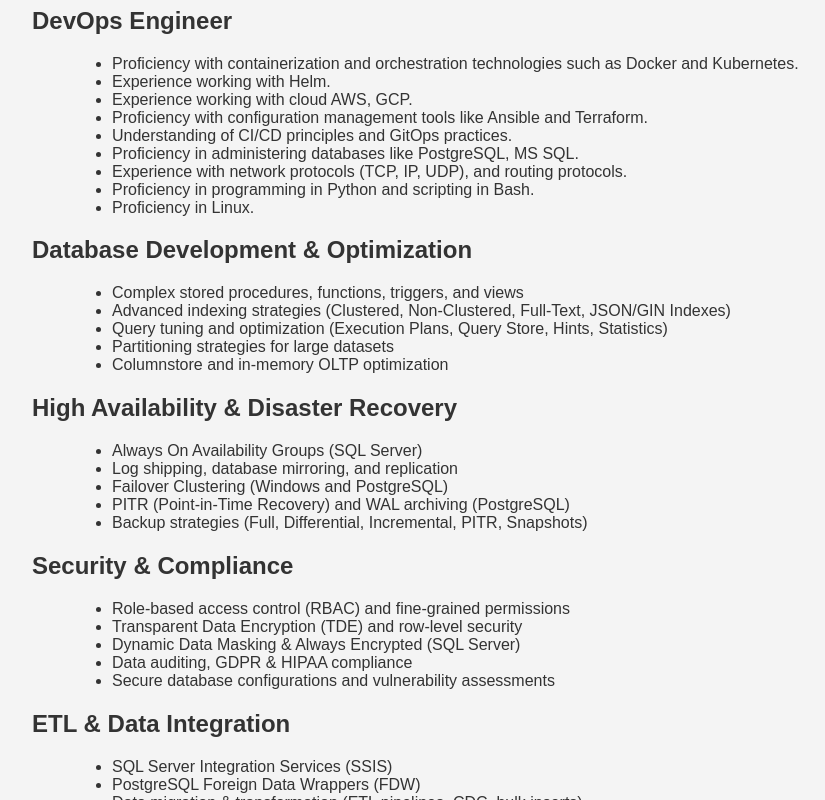
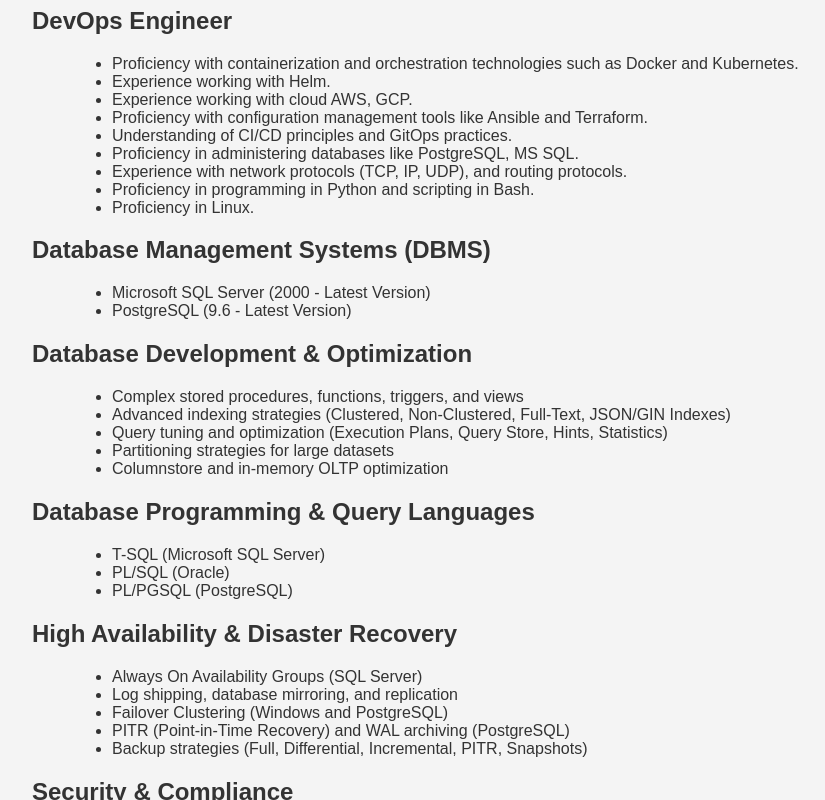
Before and after one commit to floyd011/portfolio, a plain HTML site: page about.html in a window 1280 px wide. Shown: the part 427-1227 px from the top of the page, without its empty margins (8-833 px from the left). Drawn offline with Linux system fonts and the light colour scheme.

Commit message:
Update about.html

```diff
--- a/about.html
+++ b/about.html
@@ -54,6 +54,12 @@
             <li>Proficiency in Linux.</li>
         </ul>
 
+        <h2>Database Management Systems (DBMS)</h2>
+        <ul class="bullet-list">
+            <li>Microsoft SQL Server (2000 - Latest Version)</li>
+            <li>PostgreSQL (9.6 - Latest Version)</li>
+        </ul>
+
         <h2>Database Development & Optimization</h2>
         <ul class="bullet-list">
             <li>Complex stored procedures, functions, triggers, and views</li>
@@ -61,6 +67,13 @@
             <li>Query tuning and optimization (Execution Plans, Query Store, Hints, Statistics)</li>
             <li>Partitioning strategies for large datasets</li>
             <li>Columnstore and in-memory OLTP optimization</li>
+        </ul>
+
+        <h2>Database Programming & Query Languages</h2>
+        <ul class="bullet-list">
+            <li>T-SQL (Microsoft SQL Server)</li>
+            <li>PL/SQL (Oracle)</li>
+            <li>PL/PGSQL (PostgreSQL)</li>
         </ul>
 
         <h2>High Availability & Disaster Recovery</h2>
```
